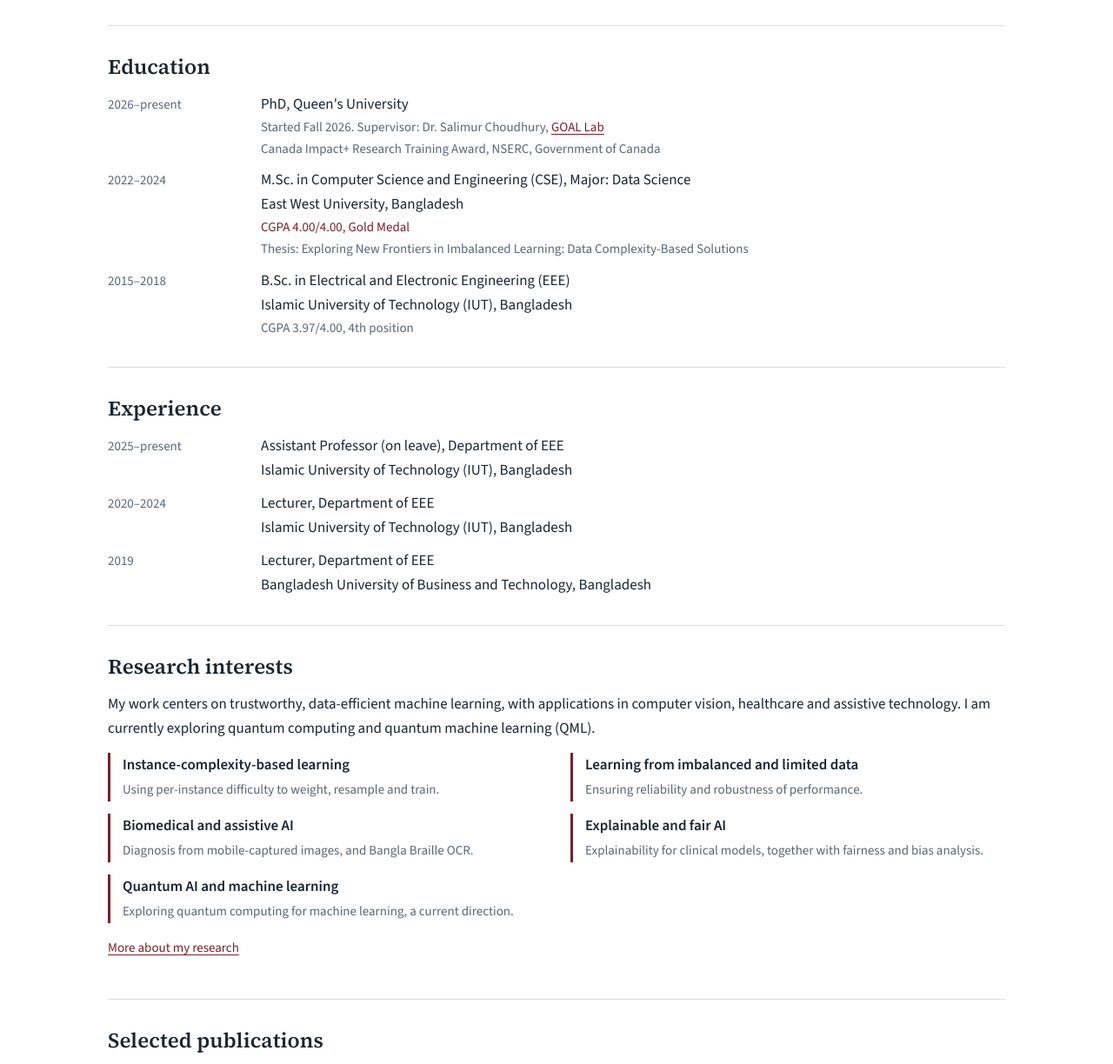
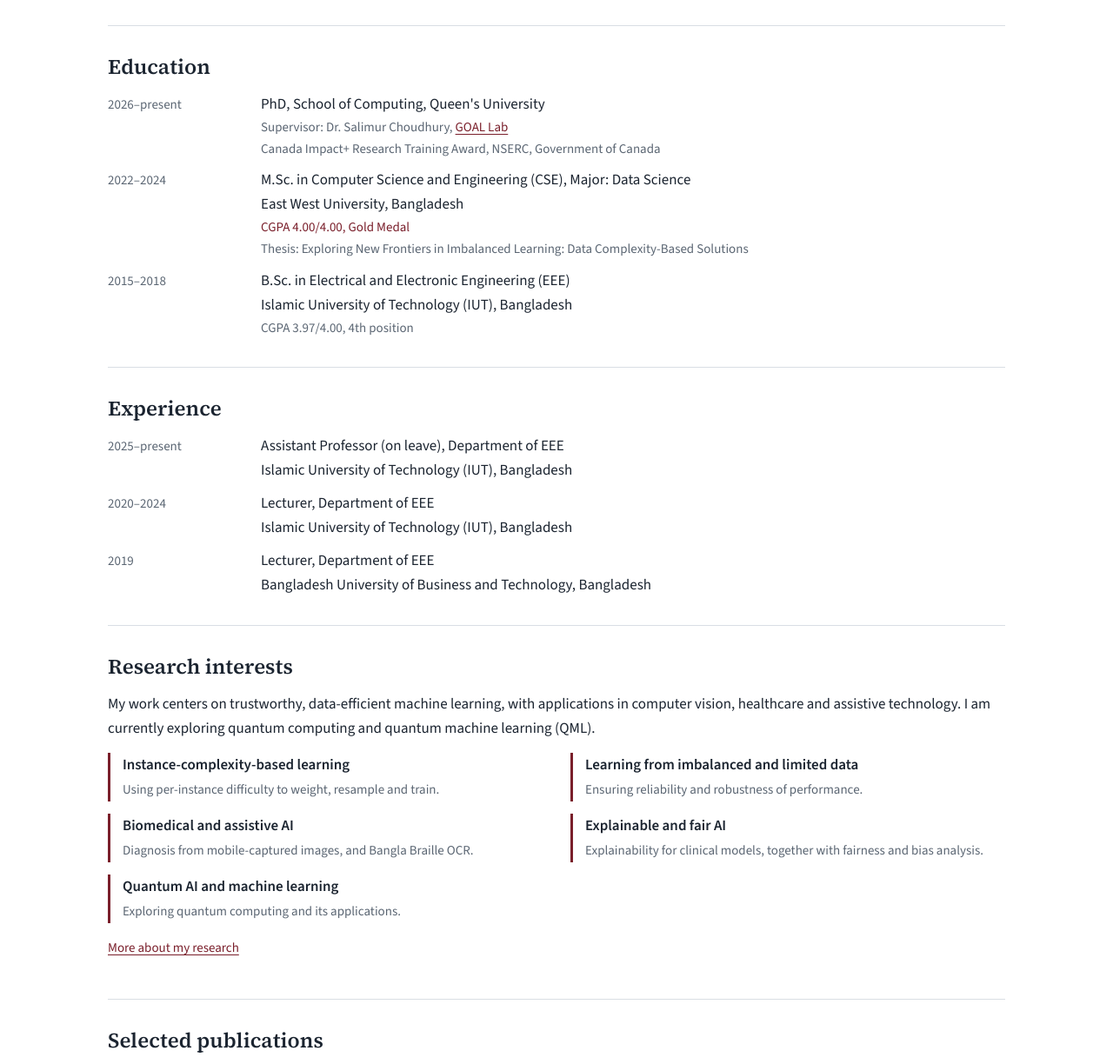
Before and after one commit to newaz-aa/newaz-aa.github.io, a plain HTML site: page index.html in a window 1280 px wide. Shown: the part 427-1651 px from the top of the page at 87% size. Drawn offline with nearby package versions, Linux system fonts and the light colour scheme.

Commit message:
Edit Publications, Teaching, Education and research interest text
Co-Authored-By: Claude Sonnet 5.5 <noreply@anthropic.com>
Claude-Session: https://claude.ai/code/session_01F7ZeCyixEXzyeUnKyYkFA9

```diff
--- a/index.html
+++ b/index.html
@@ -57,8 +57,8 @@
     <h2 id="edu">Education</h2>
     <dl class="facts">
       <dt>2026&ndash;present</dt>
-      <dd>PhD, Queen's University
-        <span class="sub">Started Fall 2026. Supervisor: Dr. Salimur Choudhury, <a href="https://goal-soc-queensu.github.io" target="_blank" rel="noopener noreferrer">GOAL Lab</a></span>
+      <dd>PhD, School of Computing, Queen's University
+        <span class="sub">Supervisor: Dr. Salimur Choudhury, <a href="https://goal-soc-queensu.github.io" target="_blank" rel="noopener noreferrer">GOAL Lab</a></span>
         <span class="sub">Canada Impact+ Research Training Award, NSERC, Government of Canada</span></dd>
       <dt>2022&ndash;2024</dt>
       <dd>M.Sc. in Computer Science and Engineering (CSE), Major: Data Science<br>East West University, Bangladesh
@@ -91,7 +91,7 @@
       <li><b>Learning from imbalanced and limited data</b><span>Ensuring reliability and robustness of performance.</span></li>
       <li><b>Biomedical and assistive AI</b><span>Diagnosis from mobile-captured images, and Bangla Braille OCR.</span></li>
       <li><b>Explainable and fair AI</b><span>Explainability for clinical models, together with fairness and bias analysis.</span></li>
-      <li><b>Quantum AI and machine learning</b><span>Exploring quantum computing for machine learning, a current direction.</span></li>
+      <li><b>Quantum AI and machine learning</b><span>Exploring quantum computing and its applications.</span></li>
     </ul>
     <p class="more"><a href="research.html">More about my research</a></p>
   </section>
```
Also changed, not shown: publications.html (+1 -1 lines), teaching.html (+1 -1 lines).
